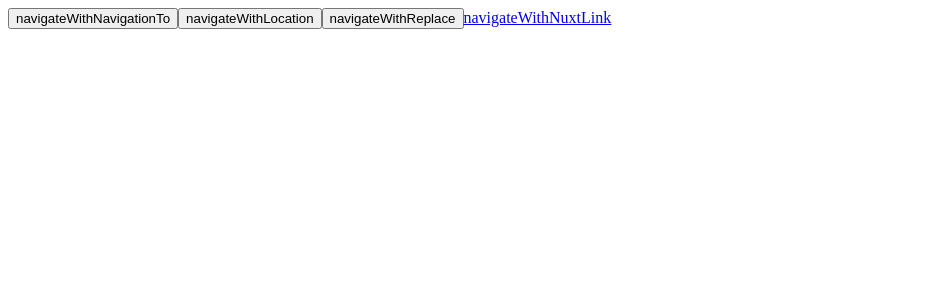
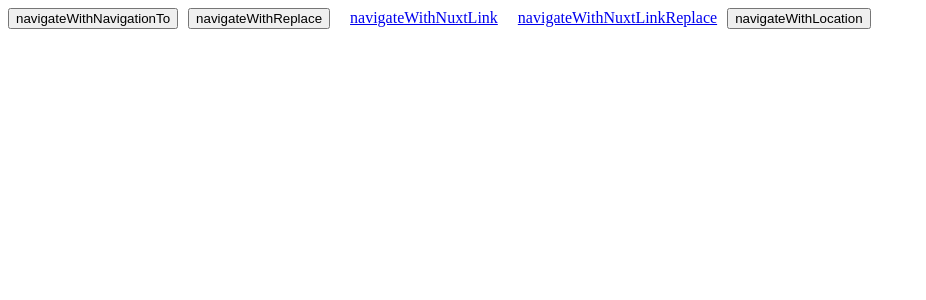
Before and after one commit to goodness090807/nuxt-test, a Nuxt app: page / in a window 1280 px wide. Shown: the top 300 px of the page, without its empty margins (0-926 px from the left). Built offline with nearby package versions, Linux system fonts and the light colour scheme.

Commit message:
feat: 增加Replace Link並移除不必要的Log

```diff
--- a/pages/index.vue
+++ b/pages/index.vue
@@ -3,9 +3,21 @@
         <button @click="navigateWithNavigationTo">
             navigateWithNavigationTo
         </button>
+        <button
+            style="margin-left: 10px; margin-right: 10px"
+            @click="navigateWithReplace">
+            navigateWithReplace
+        </button>
+        <NuxtLink style="margin-left: 10px; margin-right: 10px" href="/about"
+            >navigateWithNuxtLink</NuxtLink
+        >
+        <NuxtLink
+            style="margin-left: 10px; margin-right: 10px"
+            href="/about"
+            replace="true"
+            >navigateWithNuxtLinkReplace</NuxtLink
+        >
         <button @click="navigateWithLocation">navigateWithLocation</button>
-        <button @click="navigateWithReplace">navigateWithReplace</button>
-        <NuxtLink href="/about">navigateWithNuxtLink</NuxtLink>
     </div>
 </template>
 
@@ -22,19 +34,5 @@
             navigateTo("/about", { replace: true });
         },
     },
-    mounted() {
-        const originalPushState = history.pushState;
-        const originalReplaceState = history.replaceState;
-
-        history.pushState = function () {
-            console.log("history.pushState triggered", arguments);
-            originalPushState.apply(this, arguments);
-        };
-
-        history.replaceState = function () {
-            console.log("history.replaceState triggered", arguments);
-            originalReplaceState.apply(this, arguments);
-        };
-    },
 };
 </script>
```
